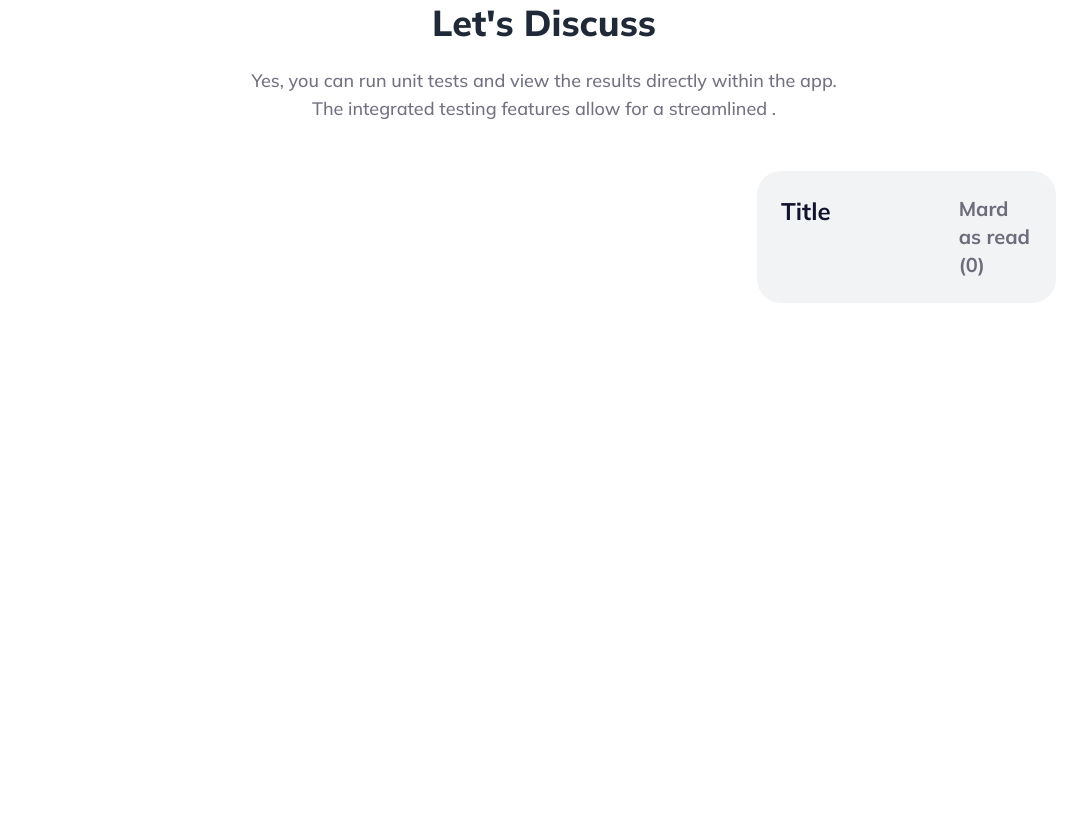
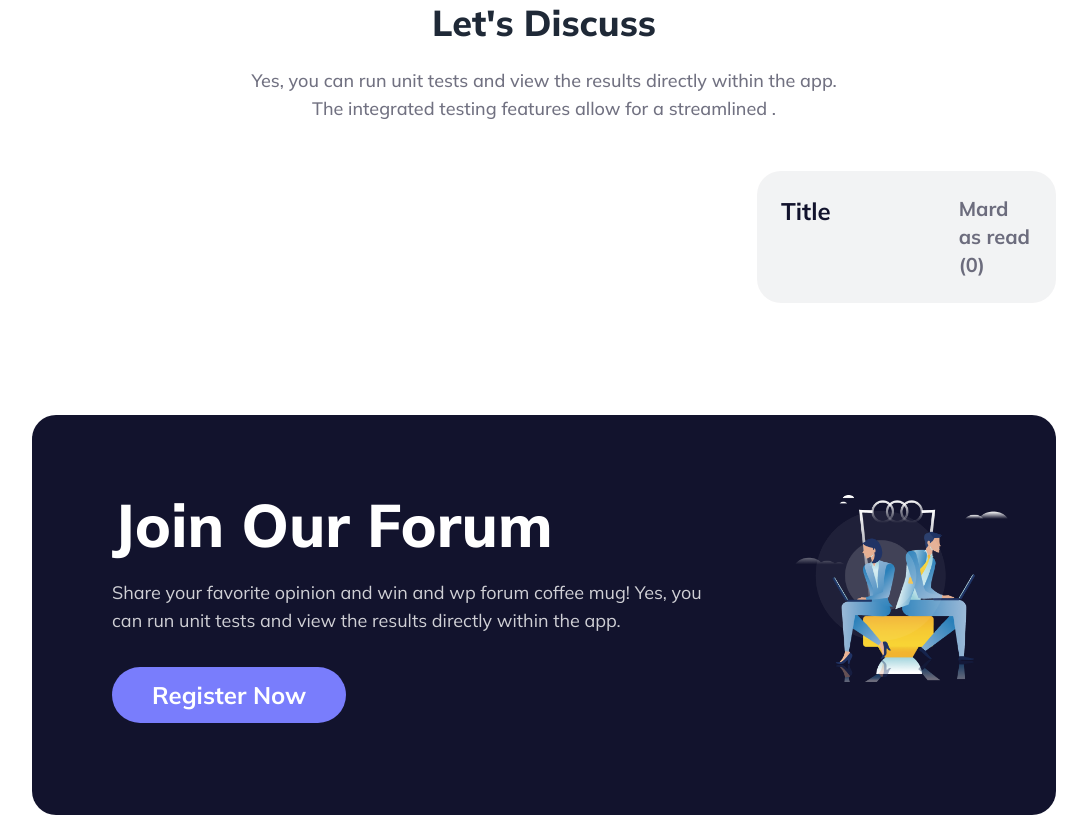
Before and after one commit to NahidaFatme/Retro-forum, a plain HTML site: page index.html in a window 1280 px wide. Shown: the part 835-1650 px from the top of the page, without its empty margins (96-1183 px from the left). Before the commit the page ends 1138 px from the top, so only its background shows below. Drawn offline with nearby package versions, Linux system fonts and the light colour scheme; no server answers.

Commit message:
join forum section added

```diff
--- a/index.html
+++ b/index.html
@@ -149,6 +149,21 @@
                 </div>
             </div>
         </section>
+        <!-- Join our forum -->
+        <section class="mt-10 lg:mt-28 px-5 lg:px-32">
+            <div class="w-full h-full lg:h-[400px] bg-primary bg-center rounded-3xl">
+                <div class="flex py-20 pl-20 pr-12 gap-20">
+                    <div class="text-left">
+                        <h2 class="text-2xl lg:text-6xl text-white font-extrabold pb-6 custom-line-height">Join Our Forum</h2>
+                        <p class="text-lg text-white opacity-80 font-normal pb-4 lg:pb-8 custom-line-height">Share your favorite opinion and win and wp forum coffee mug! Yes, you can run unit tests and view the results directly within the app. </p>
+                        <button class="badge bg-secondary text-white text-2xl font-bold px-10 py-7 border-0">Register Now</button>
+                    </div>
+                    <div>
+                        <img src="images/joinforum.png" alt="">
+                    </div>
+                </div>
+            </div>
+        </section>
     </main>
     <footer></footer>
 
```
